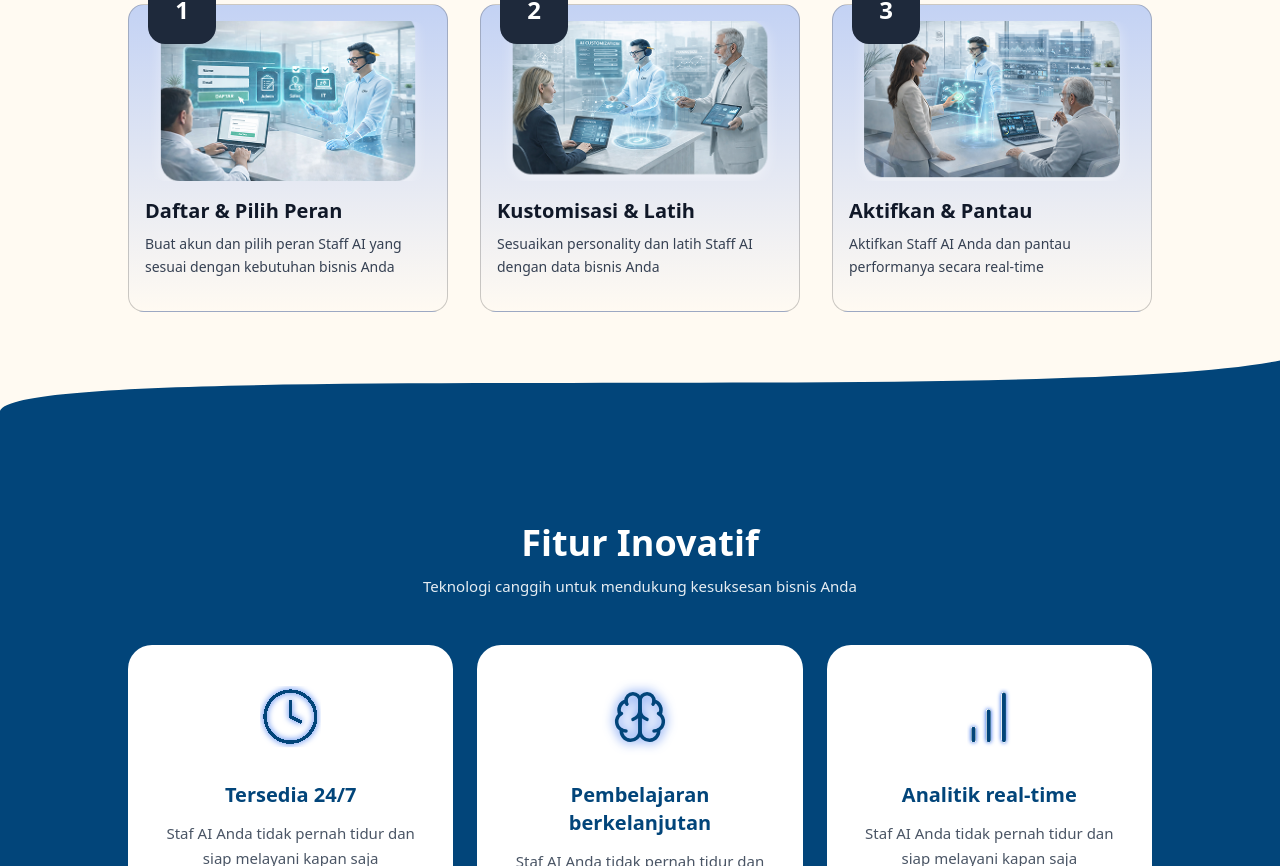
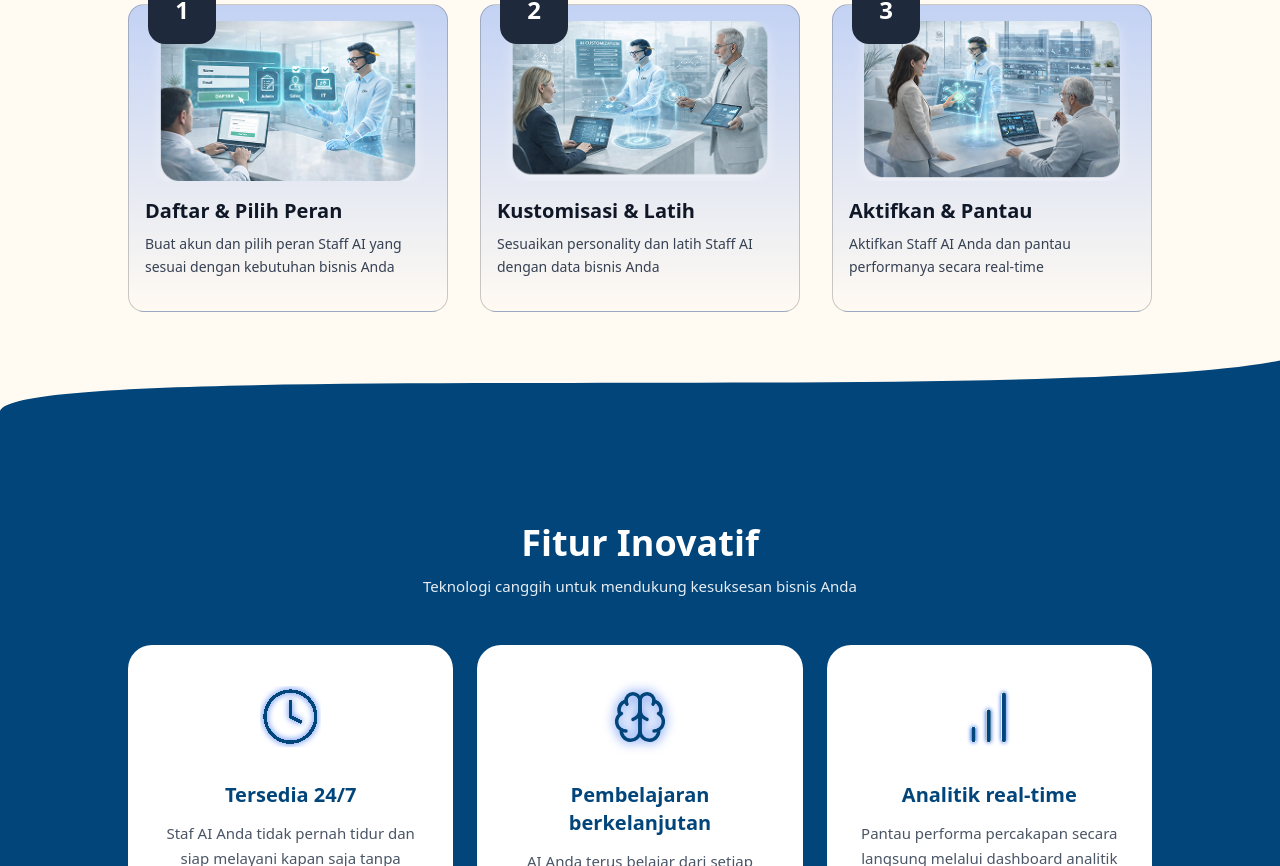
Before and after one commit to iHanzyy/clevio-ai-staff-revamp, a Next.js app: page / in a window 1280 px wide. Shown: the part 1934-2800 px from the top of the page. Built offline with nearby package versions, Linux system fonts and the light colour scheme; no server answers; a web font is replaced by a local one.

Commit message:
feat: Update all feature descriptions with unique and more specific text.

```diff
--- a/src/components/features/home/FeaturesSection.tsx
+++ b/src/components/features/home/FeaturesSection.tsx
@@ -8,37 +8,37 @@ const featuresData = [
         id: 1,
         icon: "clock",
         title: "Tersedia 24/7",
-        description: "Staf AI Anda tidak pernah tidur dan siap melayani kapan saja"
+        description: "Staf AI Anda tidak pernah tidur dan siap melayani kapan saja tanpa henti."
     },
     {
         id: 2,
         icon: "brain",
         title: "Pembelajaran berkelanjutan",
-        description: "Staf AI Anda tidak pernah tidur dan siap melayani kapan saja"
+        description: "AI Anda terus belajar dari setiap interaksi untuk memberikan respon yang lebih pintar."
     },
     {
         id: 3,
         icon: "bar",
         title: "Analitik real-time",
-        description: "Staf AI Anda tidak pernah tidur dan siap melayani kapan saja"
+        description: "Pantau performa percakapan secara langsung melalui dashboard analitik interaktif."
     },
     {
         id: 4,
         icon: "shield",
         title: "Keamanan terjamin",
-        description: "Staf AI Anda tidak pernah tidur dan siap melayani kapan saja"
+        description: "Dilengkapi perlindungan privasi ketat untuk memastikan data bisnis tetap aman."
     },
     {
         id: 5,
         icon: "thunder",
         title: "Respon instan",
-        description: "Staf AI Anda tidak pernah tidur dan siap melayani kapan saja"
+        description: "Beri jawaban kilat tanpa perlu menunggu, tingkatkan kepuasan dan rasio konversi."
     },
     {
         id: 6,
         icon: "web",
         title: "Multi-bahasa",
-        description: "Staf AI Anda tidak pernah tidur dan siap melayani kapan saja"
+        description: "Bebas berkomunikasi dengan pelanggan seluas dunia menggunakan beragam bahasa."
     },
 ];
 
```
